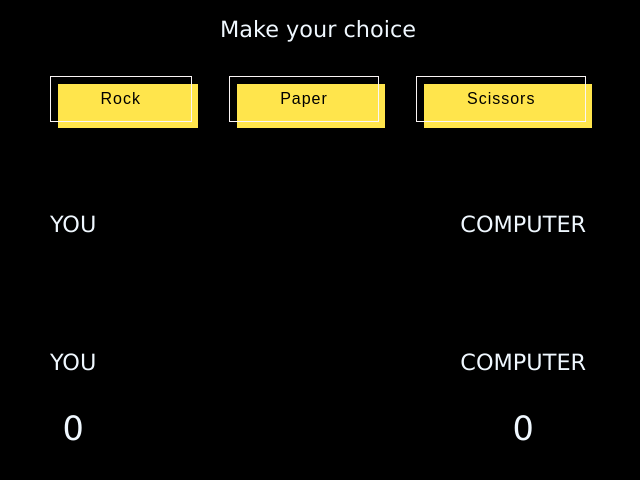
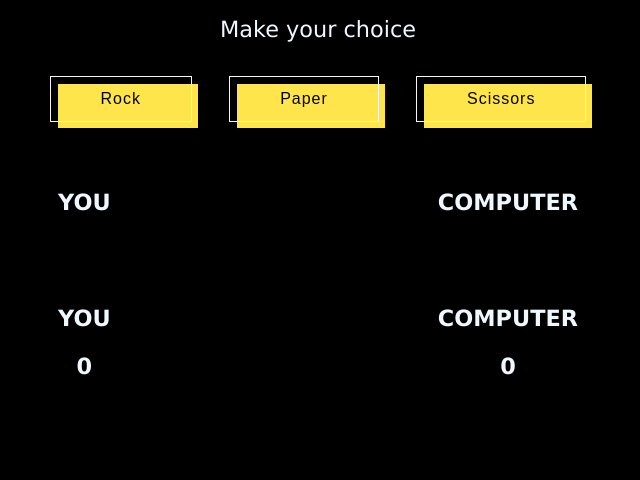
Before and after one commit to PhDtoTech/rock-paper-scissors, a plain HTML site: page index.html in a window 1280 px wide. Shown: the part 104-584 px from the top of the page, without its empty margins (322-962 px from the left). Drawn offline with Linux system fonts and the light colour scheme.

Commit message:
Fix scores style

```diff
--- a/style.css
+++ b/style.css
@@ -56,12 +56,12 @@ button:hover:after {
 }
 
 #results, #choices {
-    margin-top: 3em;
     display:flex;
     justify-content: space-evenly;
+    font-weight: bold;
+    margin: 2em;
 }
 
 #playerScore, #computerScore {
-    font-size: 1.5em;
-    margin-bottom: 1.1em;
+    font-size: 1em;
 }
```
